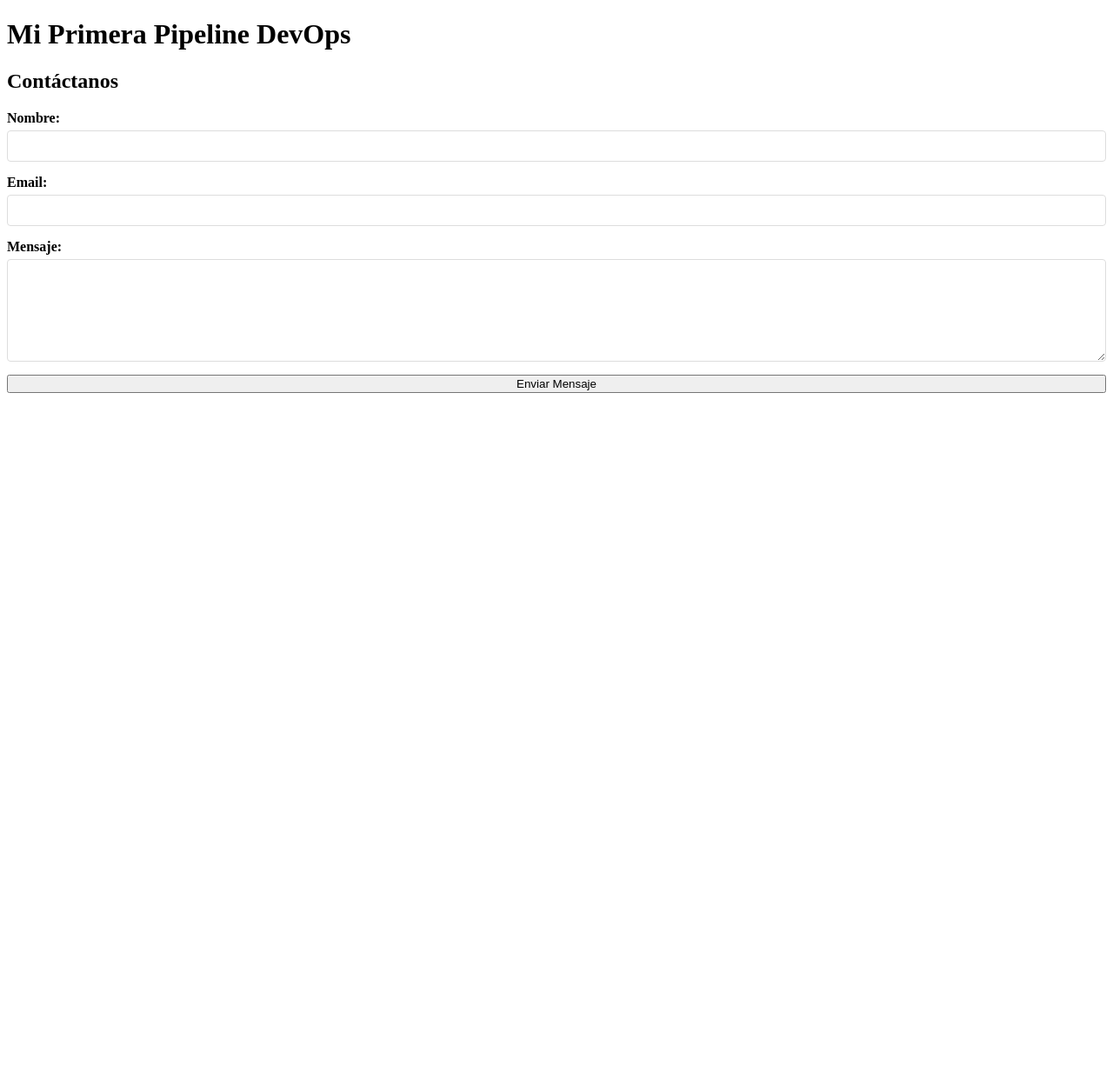
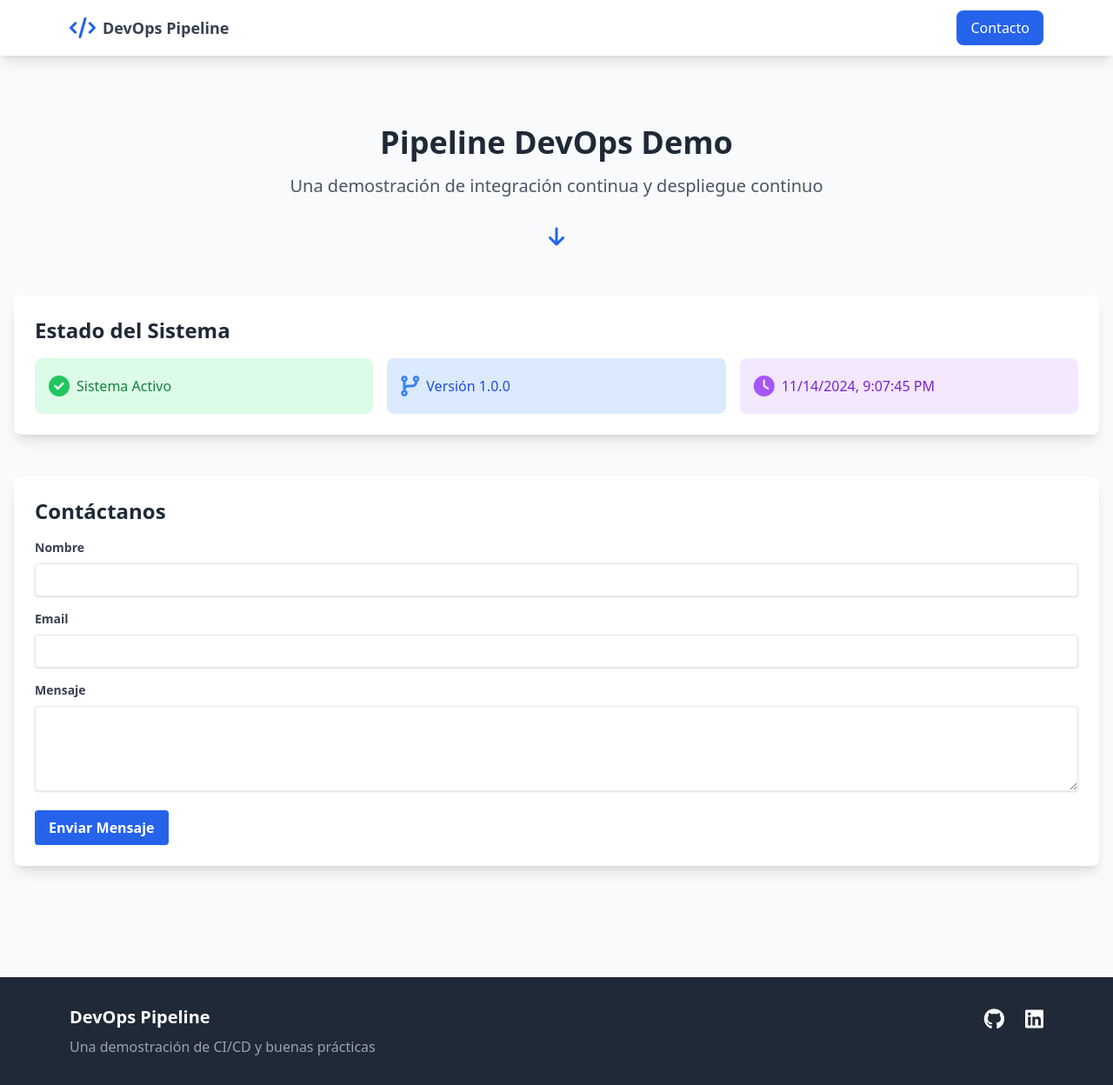
Before and after one commit to JulianAlvarez00/my-first-cicd-pipeline, a Flask app: page / in a window 1280 px wide. Shown: the whole page at 87% size. Before the commit the page ends 452 px from the top, so only its background shows below. Run offline with Flask 3, Linux system fonts and the light colour scheme; some libraries are stand-ins or nearby versions.

Commit message:
feat: UI enhancement with Tailwind CSS and improved form validation

```diff
--- a/app.py
+++ b/app.py
@@ -1,29 +1,48 @@
 from flask import Flask, render_template, request, jsonify
-from supabase import create_client
+from supabase import create_client, Client
 import datetime
 from config import SUPABASE_URL, SUPABASE_KEY
+import re
 
 app = Flask(__name__)
-supabase = create_client(SUPABASE_URL, SUPABASE_KEY)
+supabase: Client = create_client(SUPABASE_URL, SUPABASE_KEY)
+
+def validate_email(email):
+    pattern = r'^[a-zA-Z0-9._%+-]+@[a-zA-Z0-9.-]+\.[a-zA-Z]{2,}$'
+    return re.match(pattern, email) is not None
 
 @app.route('/')
 def hello_world():
-    return render_template('index.html', message="¡Hola Mundo!")
-
-@app.route('/api/hello')
-def api_hello():
-    return {'message': '¡Hola Mundo!',
-            'timestamp': datetime.datetime.now().isoformat()}
+    return render_template('index.html')
 
 @app.route('/api/contact', methods=['POST'])
 def contact():
     try:
         data = request.json
 
-        # Validación básica
-        required_fields = ['name', 'email', 'message']
-        if not all(field in data for field in required_fields):
-            return jsonify({'error': 'Missing required fields'}), 400
+        # Validación detallada
+        errors = {}
+
+        # Validar nombre
+        if not data.get('name'):
+            errors['name'] = 'El nombre es requerido'
+        elif len(data['name']) < 2:
+            errors['name'] = 'El nombre debe tener al menos 2 caracteres'
+
+        # Validar email
+        if not data.get('email'):
+            errors['email'] = 'El email es requerido'
+        elif not validate_email(data['email']):
+            errors['email'] = 'Email inválido'
+
+        # Validar mensaje
+        if not data.get('message'):
+            errors['message'] = 'El mensaje es requerido'
+        elif len(data['message']) < 10:
+            errors['message'] = 'El mensaje debe tener al menos 10 caracteres'
+
+        if errors:
+            return jsonify({'errors': errors}), 400
 
         # Insertar en Supabase
         result = supabase.table('contact_messages').insert({
@@ -32,11 +51,11 @@ def contact():
             'message': data['message']
         }).execute()
 
-        return jsonify({'message': 'Message sent successfully'}), 200
+        return jsonify({'message': 'Mensaje enviado exitosamente'}), 200
 
     except Exception as e:
         print(f"Error: {str(e)}")
-        return jsonify({'error': 'Internal server error'}), 500
+        return jsonify({'error': 'Error interno del servidor'}), 500
 
 if __name__ == '__main__':
     app.run(host='0.0.0.0', port=5001)
--- a/requirements.txt
+++ b/requirements.txt
@@ -1,3 +1,4 @@
 flask==3.0.0
 pytest==7.4.3
 supabase==2.3.1
+flask-assets==2.1.0
--- /dev/null
+++ b/templates/base.html
@@ -0,0 +1,54 @@
+<!DOCTYPE html>
+<html lang="es">
+<head>
+    <meta charset="UTF-8">
+    <meta name="viewport" content="width=device-width, initial-scale=1.0">
+    <title>{% block title %}DevOps Pipeline{% endblock %}</title>
+    <script src="https://cdn.tailwindcss.com"></script>
+    <script src="https://unpkg.com/vue@3/dist/vue.global.js"></script>
+    <link rel="stylesheet" href="https://cdnjs.cloudflare.com/ajax/libs/font-awesome/6.0.0/css/all.min.css">
+</head>
+<body class="bg-gray-50">
+    <!-- Navbar -->
+    <nav class="bg-white shadow-lg">
+        <div class="max-w-6xl mx-auto px-4">
+            <div class="flex justify-between">
+                <div class="flex space-x-7">
+                    <div>
+                        <a href="/" class="flex items-center py-4">
+                            <i class="fas fa-code text-blue-600 text-2xl mr-2"></i>
+                            <span class="font-semibold text-gray-700 text-lg">DevOps Pipeline</span>
+                        </a>
+                    </div>
+                </div>
+                <div class="flex items-center space-x-3">
+                    <a href="#contact" class="py-2 px-4 bg-blue-600 text-white rounded-lg hover:bg-blue-700 transition duration-300">Contacto</a>
+                </div>
+            </div>
+        </div>
+    </nav>
+
+    <!-- Content -->
+    <main class="container mx-auto px-4 py-8">
+        {% block content %}{% endblock %}
+    </main>
+
+    <!-- Footer -->
+    <footer class="bg-gray-800 text-white mt-12">
+        <div class="max-w-6xl mx-auto px-4 py-8">
+            <div class="flex flex-col md:flex-row justify-between">
+                <div class="mb-4 md:mb-0">
+                    <h3 class="text-xl font-bold">DevOps Pipeline</h3>
+                    <p class="mt-2 text-gray-400">Una demostración de CI/CD y buenas prácticas</p>
+                </div>
+                <div class="flex space-x-6">
+                    <a href="https://github.com" class="hover:text-blue-400"><i class="fab fa-github text-2xl"></i></a>
+                    <a href="https://linkedin.com" class="hover:text-blue-400"><i class="fab fa-linkedin text-2xl"></i></a>
+                </div>
+            </div>
+        </div>
+    </footer>
+
+    {% block scripts %}{% endblock %}
+</body>
+</html>
--- a/templates/index.html
+++ b/templates/index.html
@@ -1,55 +1,176 @@
-<!-- templates/index.html -->
-<!DOCTYPE html>
-<html lang="es">
-<head>
-    <meta charset="UTF-8">
-    <meta name="viewport" content="width=device-width, initial-scale=1.0">
-    <title>Mi Primera Pipeline</title>
-    <link rel="stylesheet" href="{{ url_for('static', filename='css/style.css') }}">
-</head>
-<body>
-    <div class="header">
-        <h1>Mi Primera Pipeline DevOps</h1>
-    </div>
+{% extends "base.html" %}
 
-    <div class="container">
-        <!-- Contenido anterior -->
+{% block title %}DevOps Pipeline - Home{% endblock %}
 
-        <div class="message-box">
-            <h2>Contáctanos</h2>
-            <form id="contactForm" class="contact-form">
-                <div class="form-group">
-                    <label for="name">Nombre:</label>
-                    <input type="text" id="name" name="name" required>
+{% block content %}
+<div id="app">
+    <!-- Hero Section -->
+    <section class="text-center py-12">
+        <h1 class="text-4xl font-bold text-gray-800 mb-4">Pipeline DevOps Demo</h1>
+        <p class="text-xl text-gray-600 mb-8">Una demostración de integración continua y despliegue continuo</p>
+        <div class="animate-bounce">
+            <i class="fas fa-arrow-down text-blue-600 text-2xl"></i>
+        </div>
+    </section>
+
+    <!-- Status Section -->
+    <section class="mb-12">
+        <div class="bg-white rounded-lg shadow-lg p-6">
+            <h2 class="text-2xl font-bold text-gray-800 mb-4">Estado del Sistema</h2>
+            <div class="grid grid-cols-1 md:grid-cols-3 gap-4">
+                <div class="bg-green-100 p-4 rounded-lg">
+                    <div class="flex items-center">
+                        <i class="fas fa-check-circle text-green-500 text-2xl mr-2"></i>
+                        <span class="text-green-700">Sistema Activo</span>
+                    </div>
+                </div>
+                <div class="bg-blue-100 p-4 rounded-lg">
+                    <div class="flex items-center">
+                        <i class="fas fa-code-branch text-blue-500 text-2xl mr-2"></i>
+                        <span class="text-blue-700">Versión 1.0.0</span>
+                    </div>
+                </div>
+                <div class="bg-purple-100 p-4 rounded-lg">
+                    <div class="flex items-center">
+                        <i class="fas fa-clock text-purple-500 text-2xl mr-2"></i>
+                        <span class="text-purple-700" v-text="updateTime"></span>
+                    </div>
+                </div>
+            </div>
+        </div>
+    </section>
+
+    <!-- Contact Form Section -->
+    <section id="contact" class="mb-12">
+        <div class="bg-white rounded-lg shadow-lg p-6">
+            <h2 class="text-2xl font-bold text-gray-800 mb-4">Contáctanos</h2>
+
+            <!-- Form Success Message -->
+            <div v-if="formSuccess" class="bg-green-100 border border-green-400 text-green-700 px-4 py-3 rounded relative mb-4">
+                <strong class="font-bold">¡Éxito!</strong>
+                <span class="block sm:inline">Tu mensaje ha sido enviado correctamente.</span>
+            </div>
+
+            <!-- Form Error Message -->
+            <div v-if="formError" class="bg-red-100 border border-red-400 text-red-700 px-4 py-3 rounded relative mb-4">
+                <strong class="font-bold">Error:</strong>
+                <span class="block sm:inline">[[formError]]</span>
+            </div>
+
+            <form @submit.prevent="submitForm" class="space-y-4">
+                <div>
+                    <label class="block text-gray-700 text-sm font-bold mb-2" for="name">
+                        Nombre
+                    </label>
+                    <input
+                        v-model="form.name"
+                        :class="{'border-red-500': errors.name}"
+                        class="shadow appearance-none border rounded w-full py-2 px-3 text-gray-700 leading-tight focus:outline-none focus:shadow-outline"
+                        id="name"
+                        type="text"
+                        required
+                    >
+                    <p v-if="errors.name" class="text-red-500 text-xs italic">[[errors.name]]</p>
                 </div>
 
-                <div class="form-group">
-                    <label for="email">Email:</label>
-                    <input type="email" id="email" name="email" required>
+                <div>
+                    <label class="block text-gray-700 text-sm font-bold mb-2" for="email">
+                        Email
+                    </label>
+                    <input
+                        v-model="form.email"
+                        :class="{'border-red-500': errors.email}"
+                        class="shadow appearance-none border rounded w-full py-2 px-3 text-gray-700 leading-tight focus:outline-none focus:shadow-outline"
+                        id="email"
+                        type="email"
+                        required
+                    >
+                    <p v-if="errors.email" class="text-red-500 text-xs italic">[[errors.email]]</p>
                 </div>
 
-                <div class="form-group">
-                    <label for="message">Mensaje:</label>
-                    <textarea id="message" name="message" required></textarea>
+                <div>
+                    <label class="block text-gray-700 text-sm font-bold mb-2" for="message">
+                        Mensaje
+                    </label>
+                    <textarea
+                        v-model="form.message"
+                        :class="{'border-red-500': errors.message}"
+                        class="shadow appearance-none border rounded w-full py-2 px-3 text-gray-700 leading-tight focus:outline-none focus:shadow-outline"
+                        id="message"
+                        rows="4"
+                        required
+                    ></textarea>
+                    <p v-if="errors.message" class="text-red-500 text-xs italic">[[errors.message]]</p>
                 </div>
 
-                <button type="submit" class="button">Enviar Mensaje</button>
+                <div class="flex items-center justify-between">
+                    <button
+                        :disabled="isLoading"
+                        class="bg-blue-600 hover:bg-blue-700 text-white font-bold py-2 px-4 rounded focus:outline-none focus:shadow-outline flex items-center"
+                        type="submit"
+                    >
+                        <i v-if="isLoading" class="fas fa-spinner fa-spin mr-2"></i>
+                        [[ isLoading ? 'Enviando...' : 'Enviar Mensaje' ]]
+                    </button>
+                </div>
             </form>
-            <div id="formStatus" class="form-status"></div>
         </div>
-    </div>
+    </section>
+</div>
+{% endblock %}
 
-    <script>
-        // Código JavaScript anterior
+{% block scripts %}
+<script>
+const { createApp } = Vue
 
-        document.getElementById('contactForm').addEventListener('submit', async (e) => {
-            e.preventDefault();
+createApp({
+    delimiters: ['[[', ']]'],
+    data() {
+        return {
+            updateTime: new Date().toLocaleString(),
+            form: {
+                name: '',
+                email: '',
+                message: ''
+            },
+            errors: {},
+            isLoading: false,
+            formSuccess: false,
+            formError: ''
+        }
+    },
+    methods: {
+        updateDateTime() {
+            this.updateTime = new Date().toLocaleString()
+        },
+        validateForm() {
+            this.errors = {}
 
-            const formData = {
-                name: document.getElementById('name').value,
-                email: document.getElementById('email').value,
-                message: document.getElementById('message').value
-            };
+            if (!this.form.name.trim()) {
+                this.errors.name = 'El nombre es requerido'
+            }
+
+            if (!this.form.email.trim()) {
+                this.errors.email = 'El email es requerido'
+            } else if (!this.validateEmail(this.form.email)) {
+                this.errors.email = 'Email inválido'
+            }
+
+            if (!this.form.message.trim()) {
+                this.errors.message = 'El mensaje es requerido'
+            }
+
+            return Object.keys(this.errors).length === 0
+        },
+        validateEmail(email) {
+            return /^[^\s@]+@[^\s@]+\.[^\s@]+$/.test(email)
+        },
+        async submitForm() {
+            if (!this.validateForm()) return
+
+            this.isLoading = true
+            this.formSuccess = false
+            this.formError = ''
 
             try {
                 const response = await fetch('/api/contact', {
@@ -57,21 +178,32 @@
                     headers: {
                         'Content-Type': 'application/json'
                     },
-                    body: JSON.stringify(formData)
-                });
+                    body: JSON.stringify(this.form)
+                })
 
-                if (response.ok) {
-                    document.getElementById('formStatus').innerHTML =
-                        '<div class="success">¡Mensaje enviado con éxito!</div>';
-                    document.getElementById('contactForm').reset();
-                } else {
-                    throw new Error('Error al enviar el mensaje');
+                if (!response.ok) {
+                    throw new Error('Error al enviar el mensaje')
                 }
+
+                this.formSuccess = true
+                this.form.name = ''
+                this.form.email = ''
+                this.form.message = ''
+
+                // Auto-hide success message after 5 seconds
+                setTimeout(() => {
+                    this.formSuccess = false
+                }, 5000)
             } catch (error) {
-                document.getElementById('formStatus').innerHTML =
-                    '<div class="error">Error al enviar el mensaje. Por favor, intenta nuevamente.</div>';
+                this.formError = error.message
+            } finally {
+                this.isLoading = false
             }
-        });
-    </script>
-</body>
-</html>
+        }
+    },
+    mounted() {
+        setInterval(this.updateDateTime, 1000)
+    }
+}).mount('#app')
+</script>
+{% endblock %}
```
Also changed, not shown: .github/workflows/ci-cd.yml.
